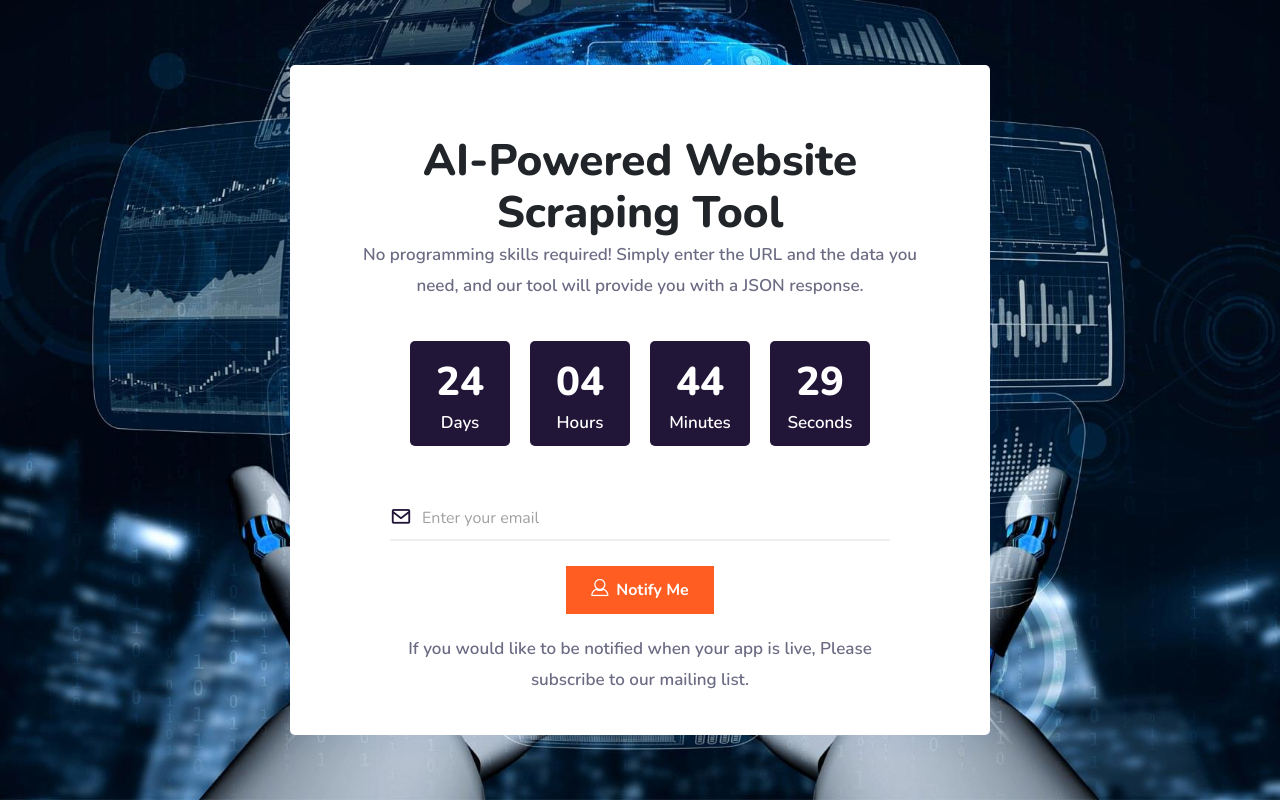
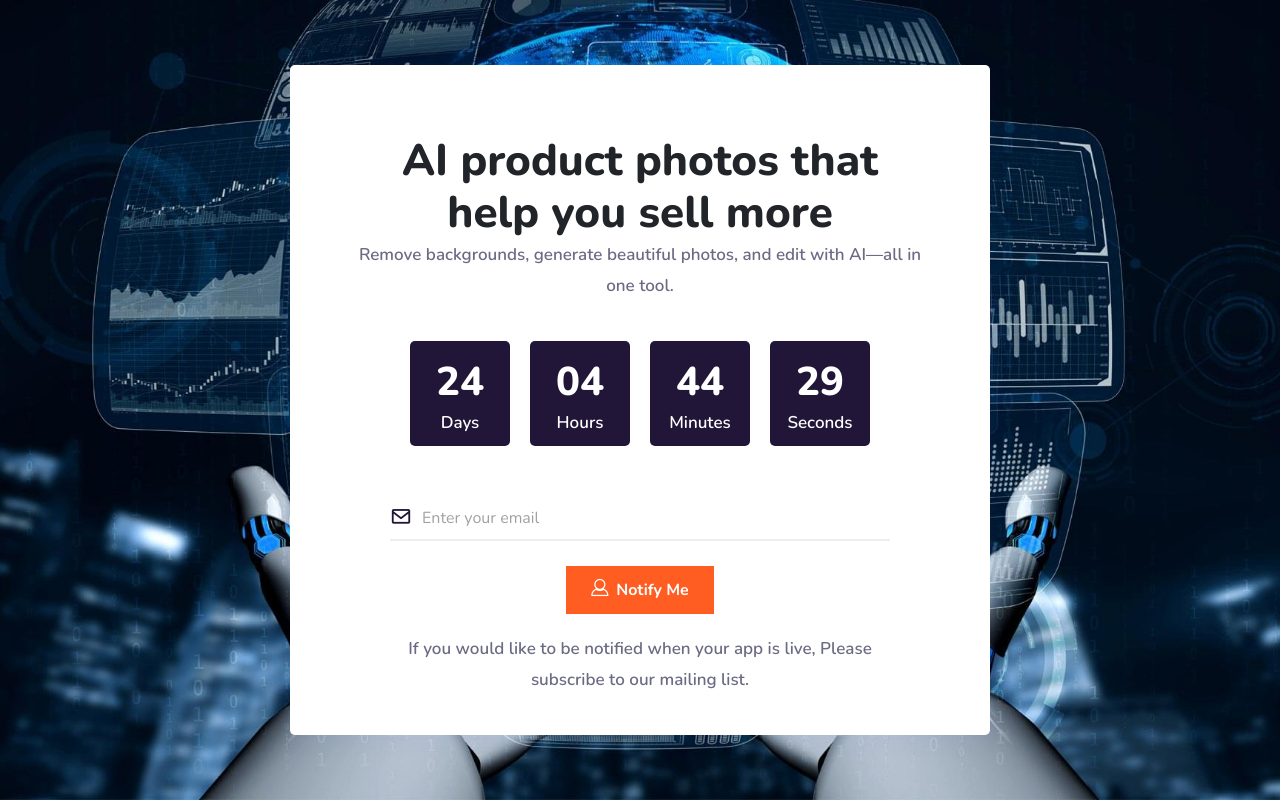
Before and after one commit to Cytra/IdeaValidation, a Gatsby site: page / in a window 1280 px wide. Built offline with nearby package versions, Linux system fonts and the light colour scheme; Gatsby itself is replaced by a stand-in of ours.

Commit message:
photo generator

```diff
--- a/src/components/ComingSoon/CommingSoon.js
+++ b/src/components/ComingSoon/CommingSoon.js
@@ -2,7 +2,7 @@ import React, { useEffect, useState } from "react";
 import { useForm, ValidationError } from '@formspree/react';
 
 const ComingSoon = () => {
-  const [state, handleSubmit] = useForm("xrbzeeyv");
+  const [state, handleSubmit] = useForm("xjkbwgqy");
   const [days, setDays] = useState("");
   const [hours, setHours] = useState("");
   const [minutes, setMinutes] = useState("");
@@ -55,10 +55,9 @@ const ComingSoon = () => {
       <div className="d-table">
         <div className="d-table-cell">
           <div className="coming-soon-content">
-            <h2>AI-Powered Website Scraping Tool</h2>
+            <h2>AI product photos that help you sell more</h2>
             <p>
-              No programming skills required! Simply enter the URL and the data you need,
-              and our tool will provide you with a JSON response.
+              Remove backgrounds, generate beautiful photos, and edit with AI—all in one tool.
             </p>
             <div
               id="timer"
```
